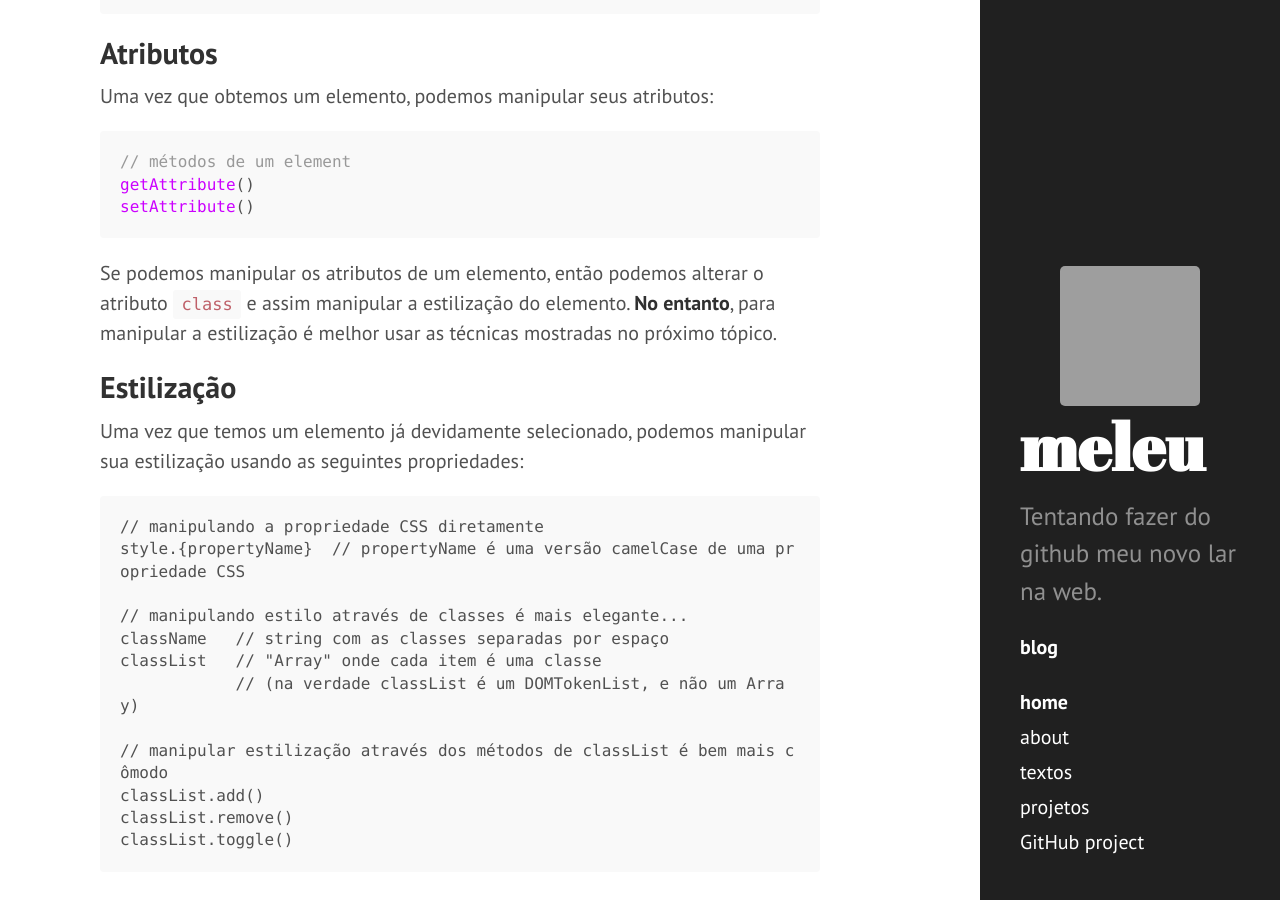
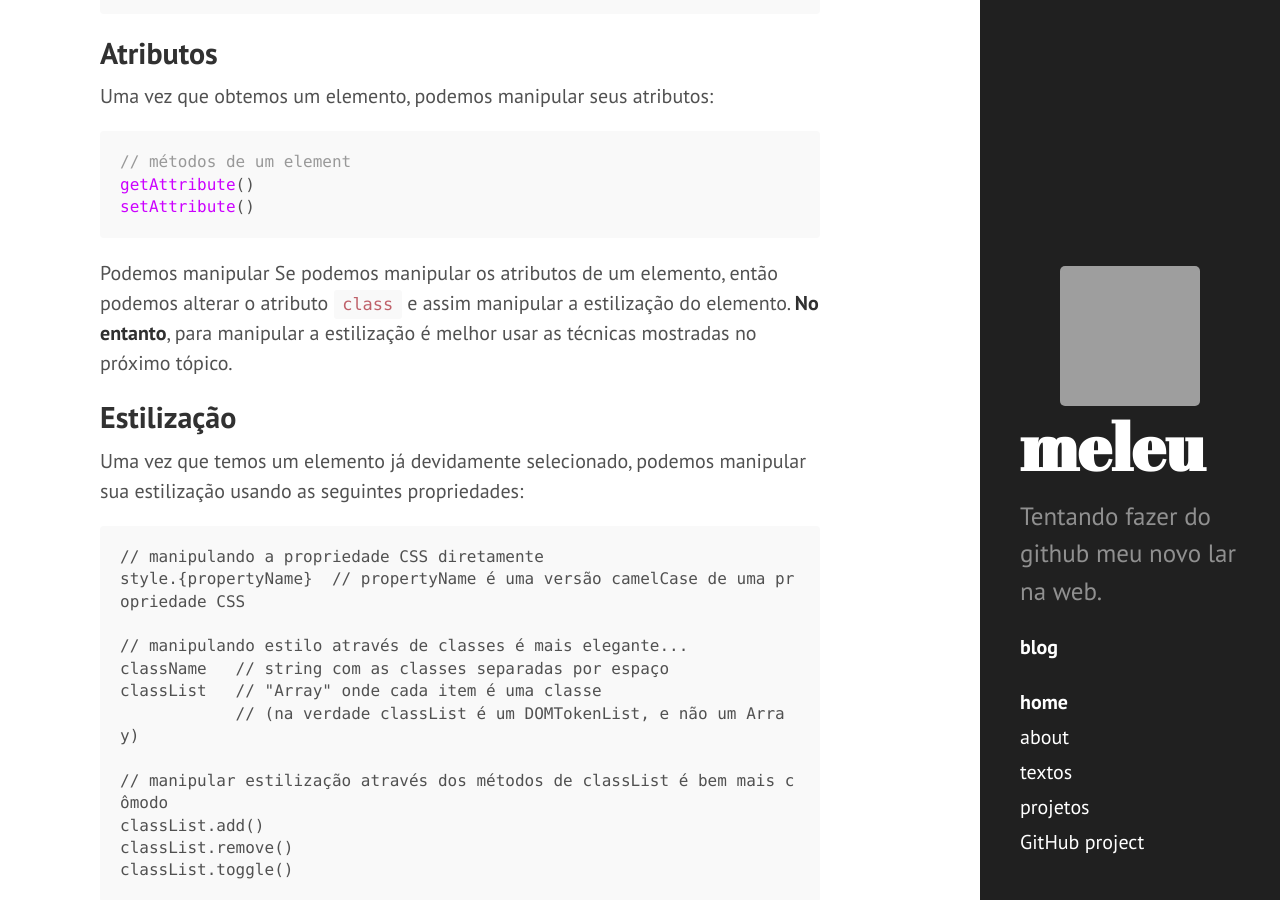
Before and after one commit to meleu/meleu.github.io, a Jekyll site: the page built from _posts/2020-04-19-dom-manipulation.md, in a window 1280 px wide and 900 px high, scrolled down 1344 px. Built offline with Jekyll 4.4.1, drawn with Linux system fonts in a browser that asks for light colours; comment, search, counter and statistics services are not loaded; some of the changed lines change nothing that is shown; grey boxes are pictures that could not be loaded.

Commit message:
_posts/2020-04-19-dom-manipulation.md updated from https://stackedit.io/

````diff
--- a/_posts/2020-04-19-dom-manipulation.md
+++ b/_posts/2020-04-19-dom-manipulation.md
@@ -64,6 +64,7 @@ getAttribute()
 setAttribute()
 ```
 
+Podemos manipular
 Se podemos manipular os atributos de um elemento, então podemos alterar o atributo `class` e assim manipular a estilização do elemento. **No entanto**, para manipular a estilização é melhor usar as técnicas mostradas no próximo tópico.
 
 
@@ -87,5 +88,5 @@ classList.toggle()
 ```
 
 <!--stackedit_data:
-eyJoaXN0b3J5IjpbLTExMTg1NTUyMTVdfQ==
+eyJoaXN0b3J5IjpbMTczODQ4NDYzM119
 -->
````
